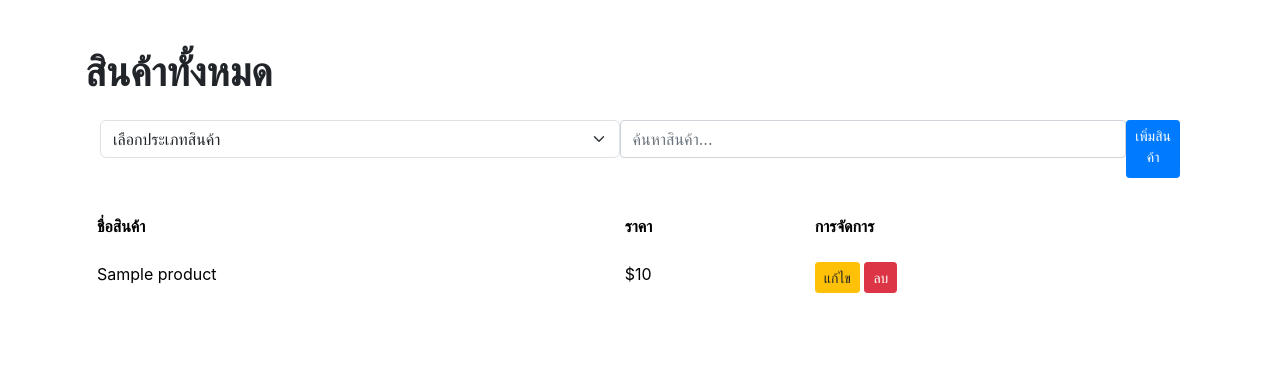
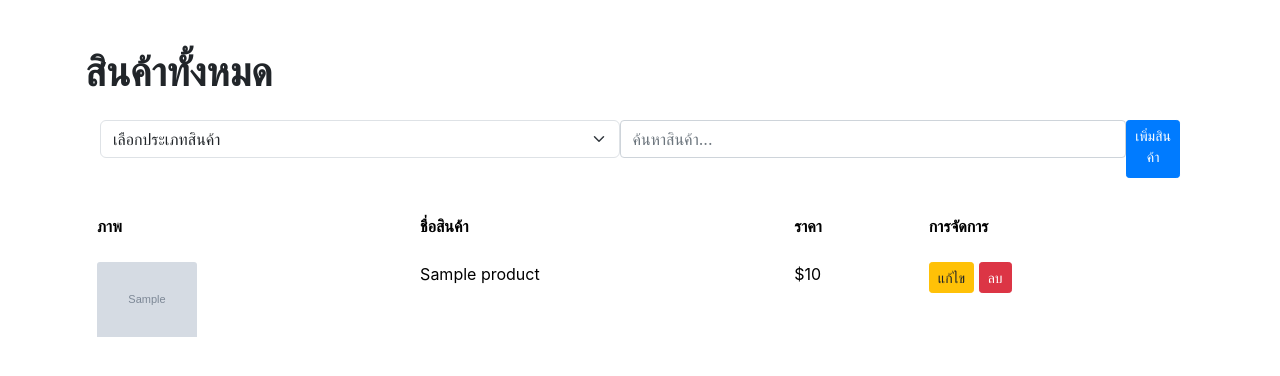
Before and after one commit to KanonratRashomon/ServerSide, a Django app: template Serverside_project/storemanagement/store/templates/products.html in a window 1280 px wide. Shown: the part 56-432 px from the top of the page. Run offline with Django 3.2, Linux system fonts and the light colour scheme; the template is opened without the code that fills it: most values are stand-ins (such as "Sample title", 1, 10 or a date in 2020); some libraries are stand-ins or nearby versions.

Commit message:
productsHTML

```diff
--- a/Serverside_project/storemanagement/store/templates/products.html
+++ b/Serverside_project/storemanagement/store/templates/products.html
@@ -47,6 +47,7 @@
         <table class='table table-borderless' id="productTable">
             <thead>
                 <tr>
+                    <th scope="col">ภาพ</th>
                     <th scope="col">ชื่อสินค้า</th>
                     <th scope="col">ราคา</th>
                     <th scope="col">การจัดการ</th>
@@ -57,6 +58,13 @@
             <tbody>
                 {% for product in products %}
                 <tr>
+                    <td>
+                        <a>
+                            {% if product.product_image %}
+                            <img src="{{ product.product_image.url }}" class="card-img-top" alt="{{ product.title }}" style="width: 100px;">
+                            {% endif %}
+                        </a>
+                    </td>
                     <td>
                         <a href="{% url 'product_details' product.id %}" class="body-link">{{ product.title }}</a>
                     </td>
--- a/Serverside_project/storemanagement/storemanagement/settings.py
+++ b/Serverside_project/storemanagement/storemanagement/settings.py
@@ -81,7 +81,7 @@ DATABASES = {
         'ENGINE': 'django.db.backends.postgresql',
         'NAME': 'game_store_db',
         'USER': 'postgres',
-        'PASSWORD': '4286',
+        'PASSWORD': '2512',
         'HOST': 'localhost',
         'PORT': '5432',
     }
```
Also changed, not shown: Serverside_project/storemanagement/media/images/10084534.jpg (added), Serverside_project/storemanagement/media/images/10084534_1mDY61q.jpg (added), Serverside_project/storemanagement/media/images/11204091.jpg (added).
